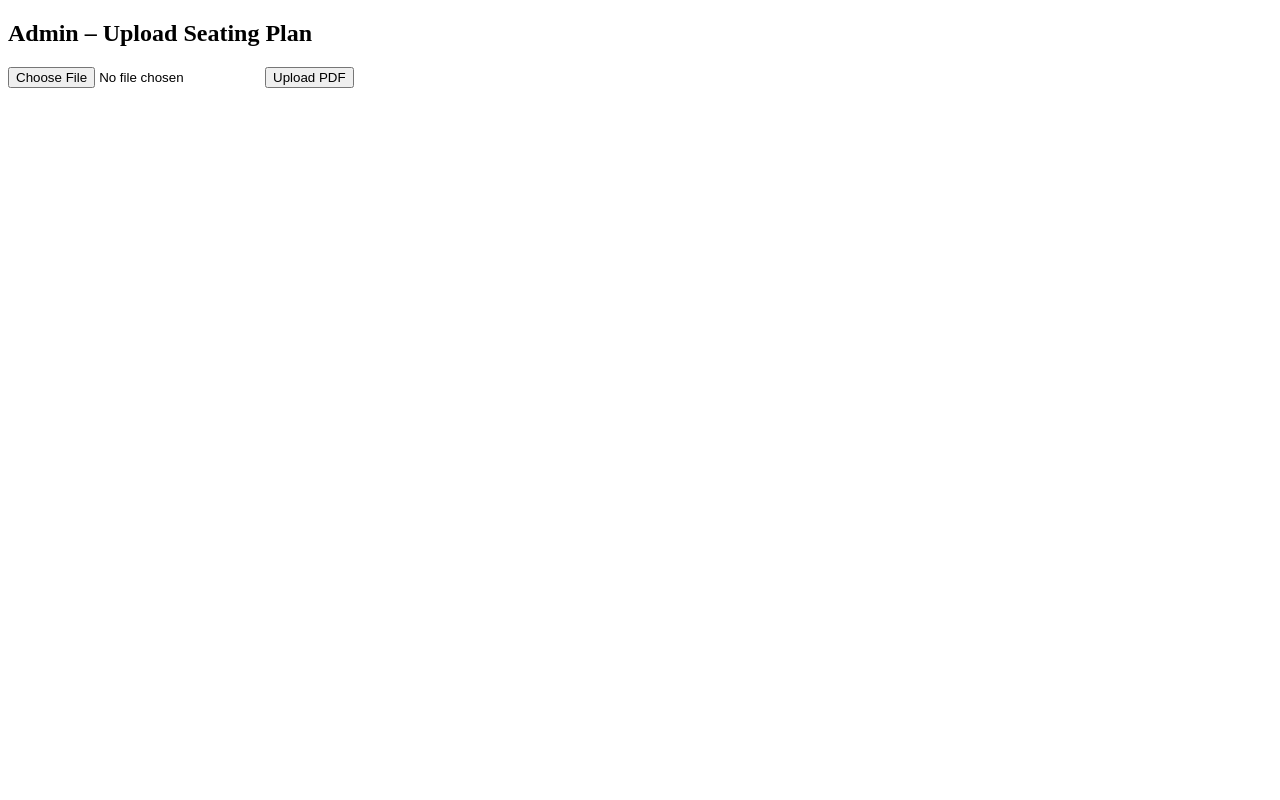
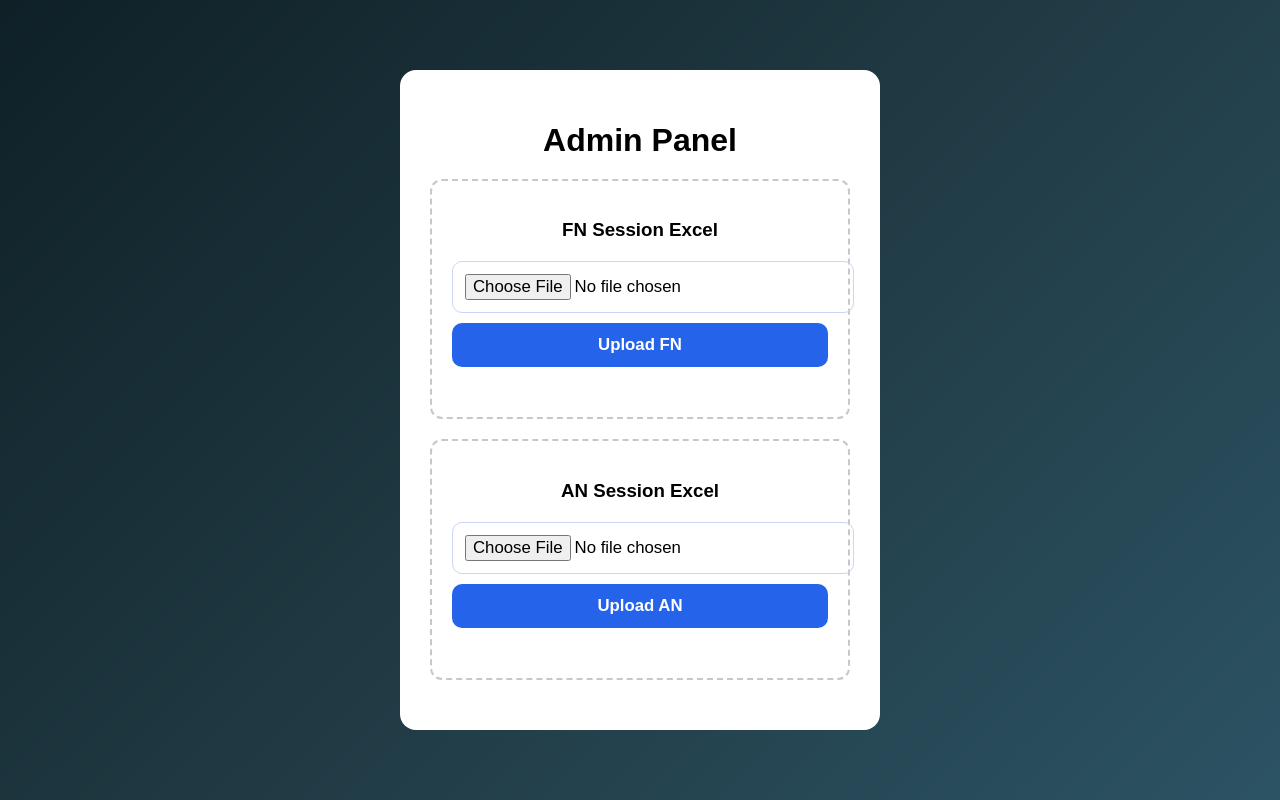
Before and after one commit to Harjeet-001/SEAT-FINDER, a Flask app: page /admin in a window 1280 px wide. Run offline with Flask 3, Linux system fonts and the light colour scheme.

Commit message:
Update admin.html

```diff
--- a/templates/admin.html
+++ b/templates/admin.html
@@ -1,32 +1,103 @@
 <!DOCTYPE html>
-<html>
+<html lang="en">
 <head>
-    <title>Admin Upload</title>
+  <meta charset="UTF-8">
+  <title>Admin – Upload Seating Data</title>
+  <link rel="stylesheet" href="/static/style.css">
+  <style>
+    .admin-card {
+      background: white;
+      padding: 30px;
+      border-radius: 16px;
+      width: 420px;
+      text-align: center;
+    }
+
+    .upload-box {
+      border: 2px dashed #c7c7c7;
+      padding: 20px;
+      border-radius: 12px;
+      margin: 20px 0;
+    }
+
+    .upload-box h3 {
+      margin-bottom: 10px;
+    }
+
+    .status {
+      margin-top: 10px;
+      font-weight: bold;
+      color: green;
+      min-height: 20px;
+    }
+
+    .admin-title {
+      margin-bottom: 20px;
+    }
+  </style>
 </head>
 <body>
-<h2>Admin – Upload Seating Plan</h2>
 
-<input type="file" id="pdfFile">
-<button onclick="uploadPDF()">Upload PDF</button>
+<div class="admin-card">
+  <h1 class="admin-title">Admin Panel</h1>
+
+  <!-- FN Upload -->
+  <div class="upload-box">
+    <h3>FN Session Excel</h3>
+    <input type="file" id="fn">
+    <button onclick="upload('FN')">Upload FN</button>
+    <div id="fn-status" class="status"></div>
+  </div>
+
+  <!-- AN Upload -->
+  <div class="upload-box">
+    <h3>AN Session Excel</h3>
+    <input type="file" id="an">
+    <button onclick="upload('AN')">Upload AN</button>
+    <div id="an-status" class="status"></div>
+  </div>
+
+</div>
 
 <script>
-function uploadPDF() {
-    const file = document.getElementById("pdfFile").files[0];
-    if (!file) {
-        alert("Select a PDF");
+function upload(session){
+  const input = document.getElementById(session.toLowerCase());
+  const status = document.getElementById(session.toLowerCase() + "-status");
+
+  if(!input.files.length){
+    status.style.color = "red";
+    status.innerText = "Please select an Excel file";
     return;
   }
 
-    const formData = new FormData();
-    formData.append("pdf", file);
+  const fd = new FormData();
+  fd.append("file", input.files[0]);
+  fd.append("session", session);
 
-    fetch("/admin/upload", {
+  status.style.color = "#444";
+  status.innerText = "Uploading...";
+
+  fetch("/admin", {
     method: "POST",
-        body: formData
+    body: fd
   })
   .then(res => res.json())
-    .then(data => alert(data.message || data.error));
+  .then(data => {
+    if(data.status === "ok"){
+      status.style.color = "green";
+      status.innerText = session + " file uploaded successfully ✔";
+      input.value = "";
+    } else {
+      status.style.color = "red";
+      status.innerText = "Upload failed";
+    }
+  })
+  .catch(() => {
+    status.style.color = "red";
+    status.innerText = "Server error";
+  });
 }
 </script>
+
 </body>
 </html>
```
Lines whose indentation alone changed are shown as unchanged.
